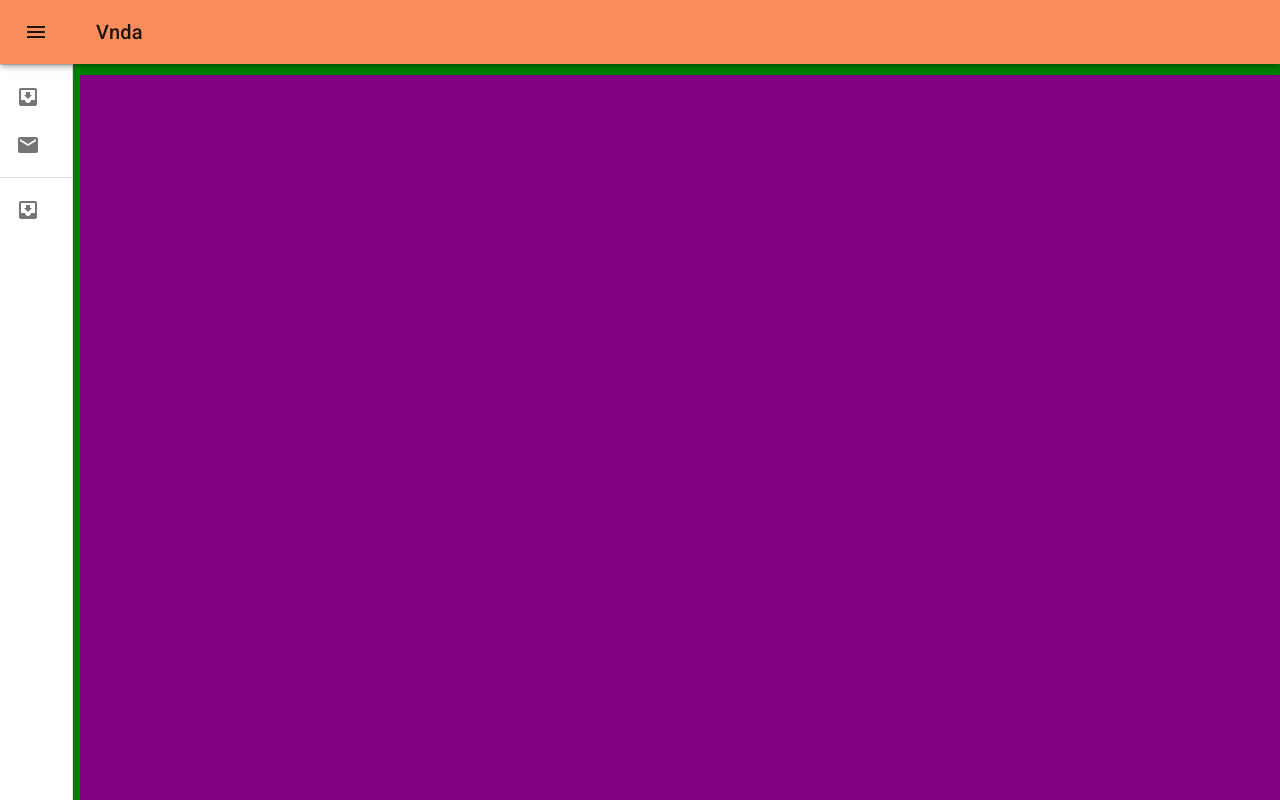
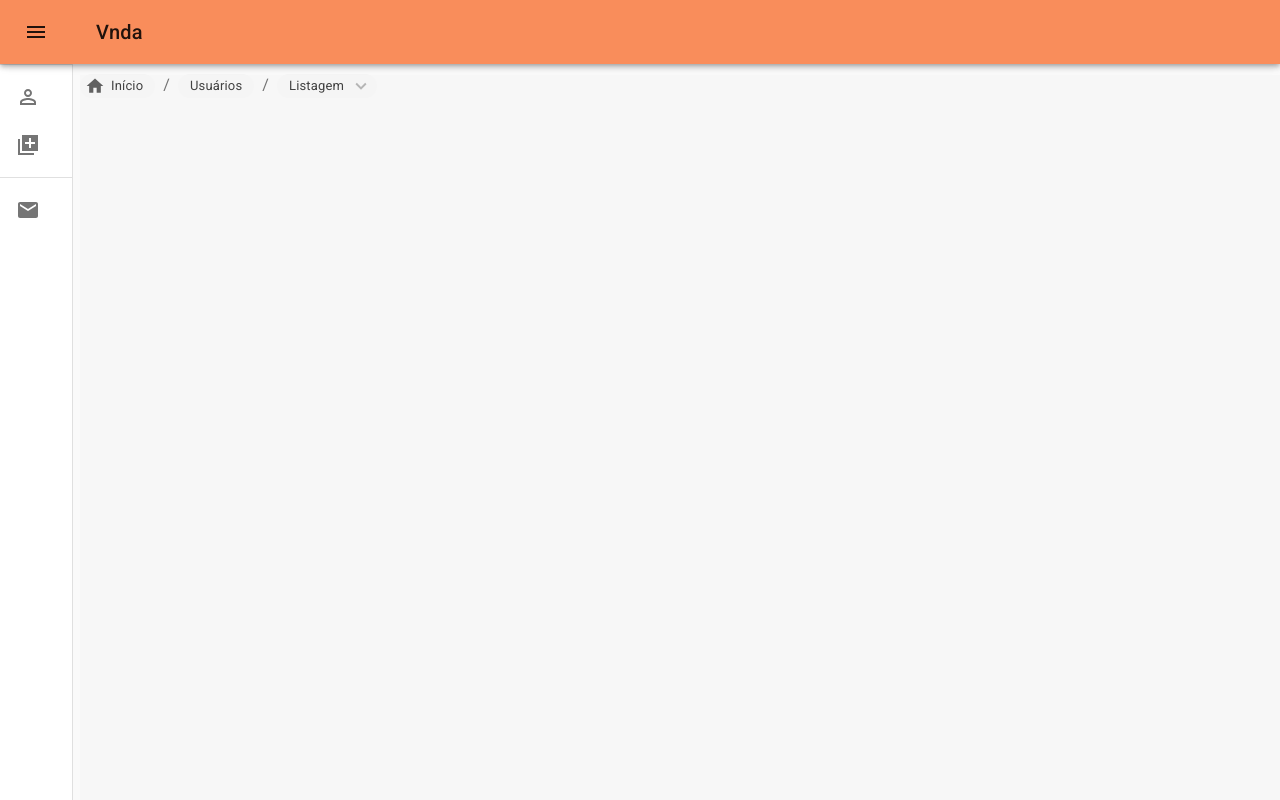
Before and after one commit to erickpeixoto/nextjs-typescript-tdd-react-swr, a Next.js app: page / in a window 1280 px wide. Built offline with nearby package versions, Linux system fonts and the light colour scheme.

Commit message:
feat: add behavior on AppBar and Drawer

```diff
--- a/src/components/Layout/index.tsx
+++ b/src/components/Layout/index.tsx
@@ -1,11 +1,12 @@
 import React, { useState } from 'react'
-import { Container, SideBar, NavBar, Content } from './styles'
+import { Container, SideBar, NavBar, Content, Breadcrumb } from './styles'
 const Layout: React.FC = props => {
   const [open, setOpen] = useState(false)
   return (
     <Container sidebar={open}>
       <NavBar open={open} handleOpen={setOpen} />
       <SideBar open={open} handleOpen={setOpen} />
+      <Breadcrumb />
       <Content>{props.children}</Content>
     </Container>
   )
--- a/src/components/Layout/styles.ts
+++ b/src/components/Layout/styles.ts
@@ -1,5 +1,9 @@
 import Styled from 'styled-components'
-import { Drawer as useDrawer, AppBar } from '@lib/Wrapper'
+import {
+  Drawer as useDrawer,
+  Breadcrumb as useBreadCrumb,
+  AppBar
+} from '@lib/Wrapper'
 
 type Props = {
   sidebar: boolean
@@ -11,30 +15,34 @@ export const Container = Styled.div<Props>`
     'SB CB CB';
     width: 100vw;
     height:100vh;
-    background: green;
 
     grid-template-rows: 75px calc(100vh - 75px) auto; /* Height */
     grid-template-columns: ${(props: any) =>
       !props.sidebar ? '80px auto auto' : '250px auto auto'};
     transition:  grid-template-columns 600ms ease-in-out;
+     nav{
+         margin-top: 73px !important;
+         z-index: 1 !important;
+     }
 `
 export const NavBar = Styled(AppBar)`
   grid-area: NB;
   display: flex;
-  background: yellow;
 `
 
 export const SideBar = Styled(useDrawer)`
   grid-area: SB;
   display: flex;
-  background: red;
 
 `
 
 export const Content = Styled.div`
   grid-area: CB;
   display: flex;
-  background: purple;
+  background: #f7f7f7;
   padding: 0px 15px;
 
 `
+export const Breadcrumb = Styled(useBreadCrumb)`
+
+`
--- /dev/null
+++ b/src/components/lib/BreadCrumb/index.tsx
@@ -0,0 +1,54 @@
+import React from 'react'
+import { emphasize, withStyles, Theme } from '@material-ui/core/styles'
+import Breadcrumbs from '@material-ui/core/Breadcrumbs'
+import Chip from '@material-ui/core/Chip'
+import HomeIcon from '@material-ui/icons/Home'
+import ExpandMoreIcon from '@material-ui/icons/ExpandMore'
+
+const StyledBreadcrumb = withStyles((theme: Theme) => ({
+  root: {
+    backgroundColor: theme.palette.grey[100],
+    height: theme.spacing(3),
+    color: theme.palette.grey[800],
+    fontWeight: theme.typography.fontWeightRegular,
+    '&:hover, &:focus': {
+      backgroundColor: theme.palette.grey[300]
+    },
+    '&:active': {
+      boxShadow: theme.shadows[1],
+      backgroundColor: emphasize(theme.palette.grey[300], 0.12)
+    }
+  }
+}))(Chip) as typeof Chip
+
+function handleClick(event: React.MouseEvent<Element, MouseEvent>) {
+  event.preventDefault()
+  console.info('You clicked a breadcrumb.')
+}
+
+const BreadC: React.FC = () => {
+  return (
+    <Breadcrumbs aria-label="breadcrumb">
+      <StyledBreadcrumb
+        component="a"
+        href="#"
+        label="Início"
+        icon={<HomeIcon fontSize="small" />}
+        onClick={handleClick}
+      />
+      <StyledBreadcrumb
+        component="a"
+        href="#"
+        label="Usuários"
+        onClick={handleClick}
+      />
+      <StyledBreadcrumb
+        label="Listagem"
+        deleteIcon={<ExpandMoreIcon />}
+        onClick={handleClick}
+        onDelete={handleClick}
+      />
+    </Breadcrumbs>
+  )
+}
+export default BreadC
--- a/src/components/lib/Drawer/index.tsx
+++ b/src/components/lib/Drawer/index.tsx
@@ -13,6 +13,8 @@ import ListItemIcon from '@material-ui/core/ListItemIcon'
 import ListItemText from '@material-ui/core/ListItemText'
 import InboxIcon from '@material-ui/icons/MoveToInbox'
 import MailIcon from '@material-ui/icons/Mail'
+import PermIdentitySharpIcon from '@material-ui/icons/PermIdentitySharp'
+import QueueSharpIcon from '@material-ui/icons/QueueSharp'
 
 type Props = {
   open: boolean
@@ -92,25 +94,27 @@ const MiniDrawer: React.FC<Props> = (props: Props) => {
         </div>
         <Divider />
         <List>
-          {['User List', 'Create'].map((text, index) => (
-            <ListItem button key={text}>
+          <ListItem button>
             <ListItemIcon>
-                {index % 2 === 0 ? <InboxIcon /> : <MailIcon />}
+              <PermIdentitySharpIcon />
             </ListItemIcon>
-              <ListItemText primary={text} />
+            <ListItemText primary={'Usuários'} />
           </ListItem>
-          ))}
+          <ListItem button>
+            <ListItemIcon>
+              <QueueSharpIcon />
+            </ListItemIcon>
+            <ListItemText primary={'Novo'} />
+          </ListItem>
         </List>
         <Divider />
         <List>
-          {['App Requirement'].map((text, index) => (
-            <ListItem button key={text}>
+          <ListItem button>
             <ListItemIcon>
-                {index % 2 === 0 ? <InboxIcon /> : <MailIcon />}
+              <MailIcon />
             </ListItemIcon>
-              <ListItemText primary={text} />
+            <ListItemText primary={'Contato'} />
           </ListItem>
-          ))}
         </List>
       </Drawer>
     </div>
--- a/src/components/lib/Wrapper/index.ts
+++ b/src/components/lib/Wrapper/index.ts
@@ -1,3 +1,4 @@
 export { default as Button } from '@lib/Button'
 export { default as AppBar } from '@lib/AppBar'
 export { default as Drawer } from '@lib/Drawer'
+export { default as Breadcrumb } from '@lib/BreadCrumb'
```
Lines whose indentation alone changed are shown as unchanged.
